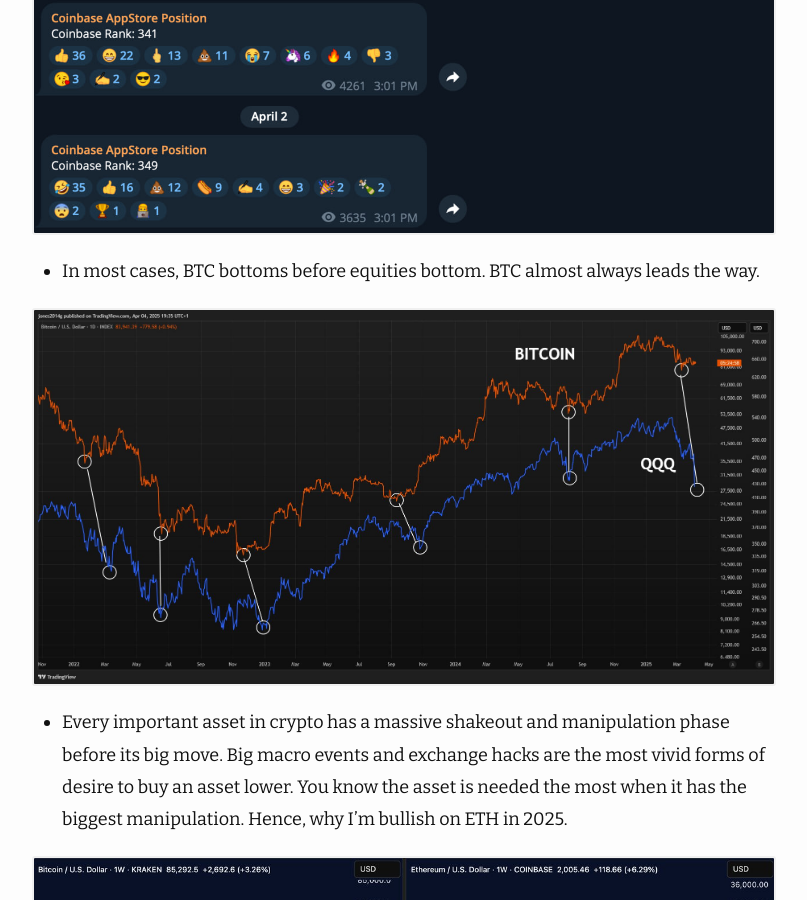
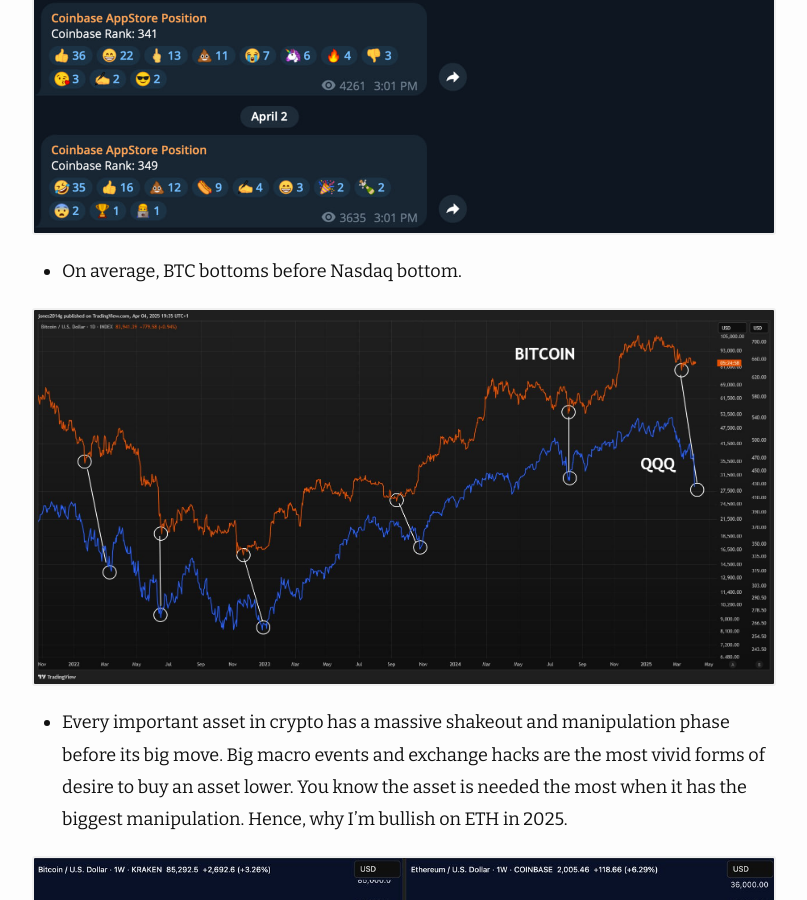
Before and after one commit to deeintech/deeintech.github.io, a Jekyll site: the page built from _posts/2025-03-05-playbook.md, in a window 1280 px wide and 900 px high, scrolled down 52699 px. Shown: the whole window, without its empty margins (238-1045 px from the left). Built offline with Jekyll 4.4.1, drawn with Linux system fonts in a browser that asks for light colours; nearby versions of some CDN libraries.

Commit message:
update qqq

```diff
--- a/_posts/2025-03-05-playbook.md
+++ b/_posts/2025-03-05-playbook.md
@@ -676,7 +676,7 @@
 
 ![coin](/assets/images/coin.jpg)
 
-- In most cases, BTC bottoms before equities bottom. BTC almost always leads the way.
+- On average, BTC bottoms before Nasdaq bottom.
 
 ![qqq](/assets/images/qqq.jpeg)
 
```
